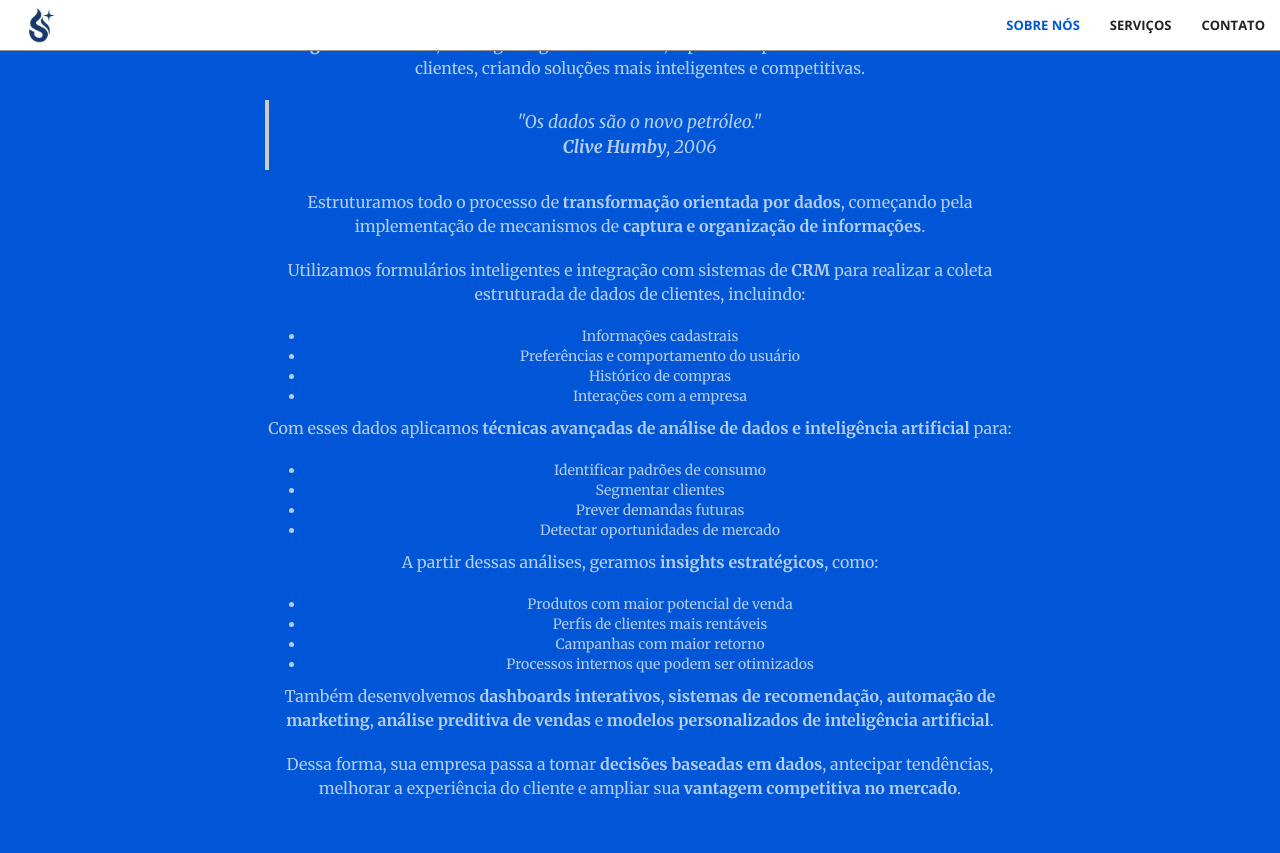
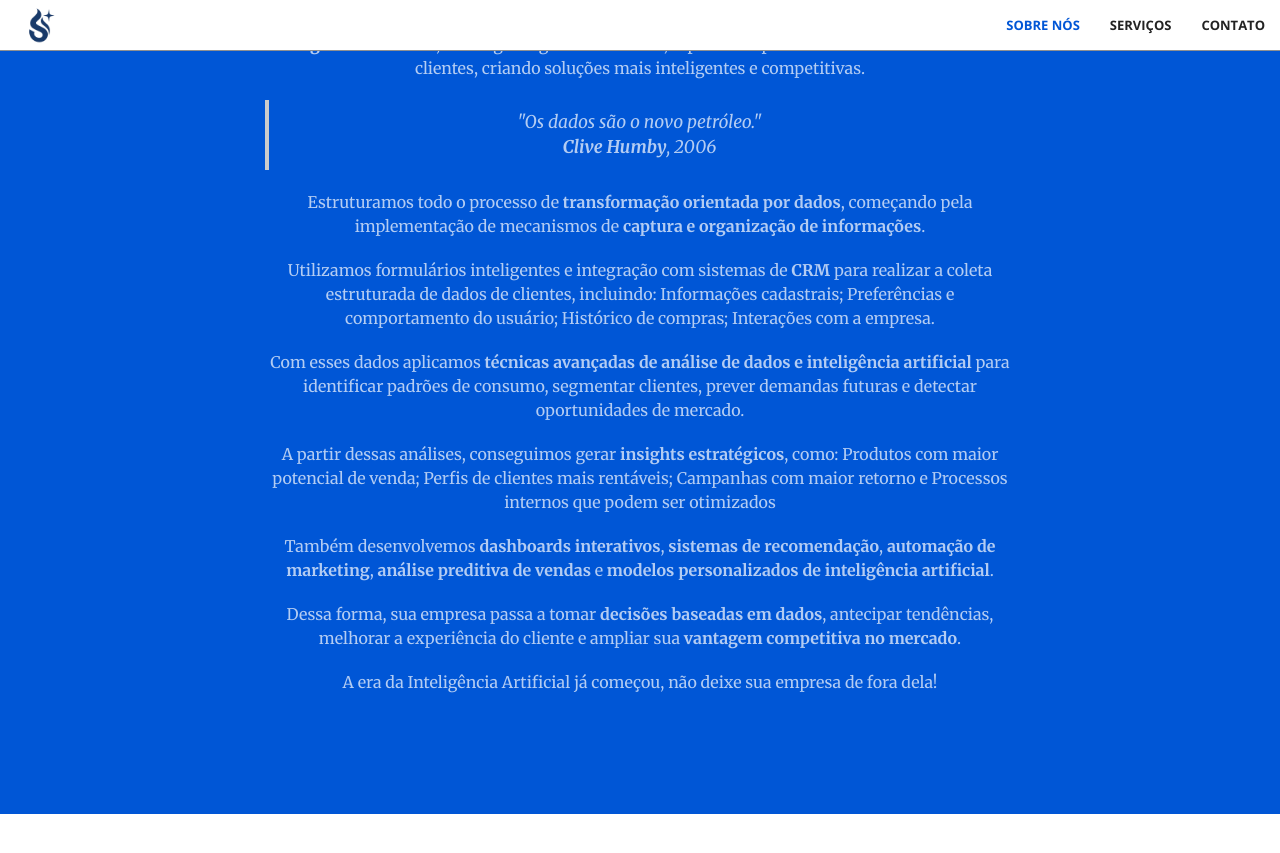
Before and after one commit to Benfluc/sparkia, a Jekyll site: the page built from index.html, in a window 1280 px wide and 900 px high, scrolled down 1112 px. Shown: the top 853 px of the window. Built offline with Jekyll 4.4.1, drawn with Linux system fonts in a browser that asks for light colours.

Commit message:
Update call-to-action.html

```diff
--- a/_includes/call-to-action.html
+++ b/_includes/call-to-action.html
@@ -23,37 +23,20 @@ mecanismos de <strong>captura e organização de informações</strong>.
 
 <p class="text-faded">
 Utilizamos formulários inteligentes e integração com sistemas de <strong>CRM</strong> para realizar a coleta estruturada
-de dados de clientes, incluindo:
+de dados de clientes, incluindo: Informações cadastrais; Preferências e comportamento do usuário; Histórico de compras; Interações com a empresa.
 </p>
 
-<ul class="text-faded">
-<li>Informações cadastrais</li>
-<li>Preferências e comportamento do usuário</li>
-<li>Histórico de compras</li>
-<li>Interações com a empresa</li>
-</ul>
 
 <p class="text-faded">
-Com esses dados aplicamos <strong>técnicas avançadas de análise de dados e inteligência artificial</strong> para:
+Com esses dados aplicamos <strong>técnicas avançadas de análise de dados e inteligência artificial</strong> para identificar padrões de consumo,
+segmentar clientes, prever demandas futuras e detectar oportunidades de mercado.
 </p>
 
-<ul class="text-faded">
-<li>Identificar padrões de consumo</li>
-<li>Segmentar clientes</li>
-<li>Prever demandas futuras</li>
-<li>Detectar oportunidades de mercado</li>
-</ul>
 
 <p class="text-faded">
-A partir dessas análises, geramos <strong>insights estratégicos</strong>, como:
+A partir dessas análises, conseguimos gerar <strong>insights estratégicos</strong>, como: Produtos com maior potencial de venda;
+Perfis de clientes mais rentáveis; Campanhas com maior retorno e Processos internos que podem ser otimizados
 </p>
-
-<ul class="text-faded">
-<li>Produtos com maior potencial de venda</li>
-<li>Perfis de clientes mais rentáveis</li>
-<li>Campanhas com maior retorno</li>
-<li>Processos internos que podem ser otimizados</li>
-</ul>
 
 <p class="text-faded">
 Também desenvolvemos <strong>dashboards interativos</strong>, <strong>sistemas de recomendação</strong>,
@@ -66,6 +49,9 @@ Dessa forma, sua empresa passa a tomar <strong>decisões baseadas em dados</stro
 melhorar a experiência do cliente e ampliar sua <strong>vantagem competitiva no mercado</strong>.
 </p>
 
+<p class="text-faded">
+    A era da Inteligência Artificial já começou, não deixe sua empresa de fora dela! </p>
+
 
                 </p>
             </div>
```
